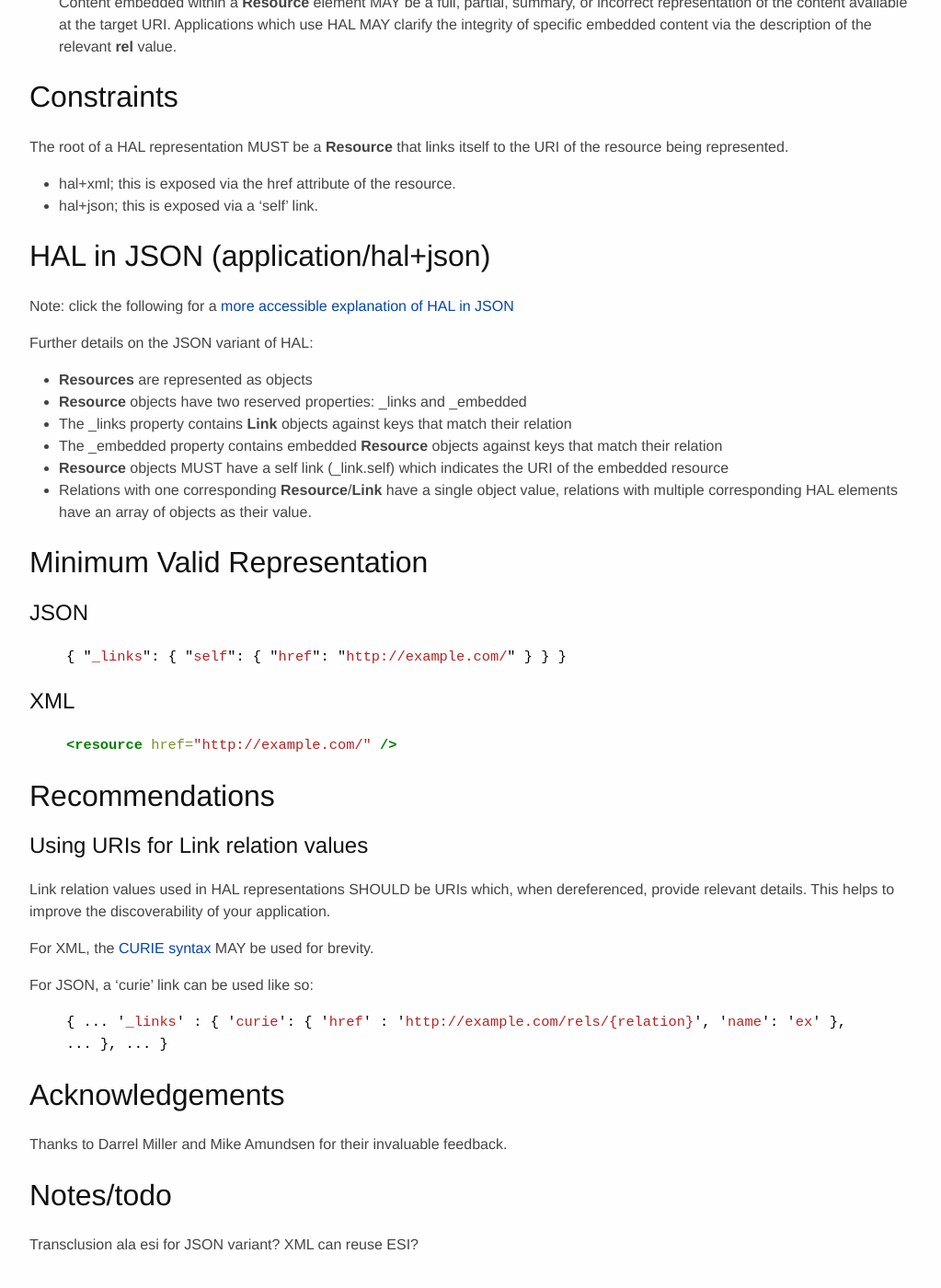
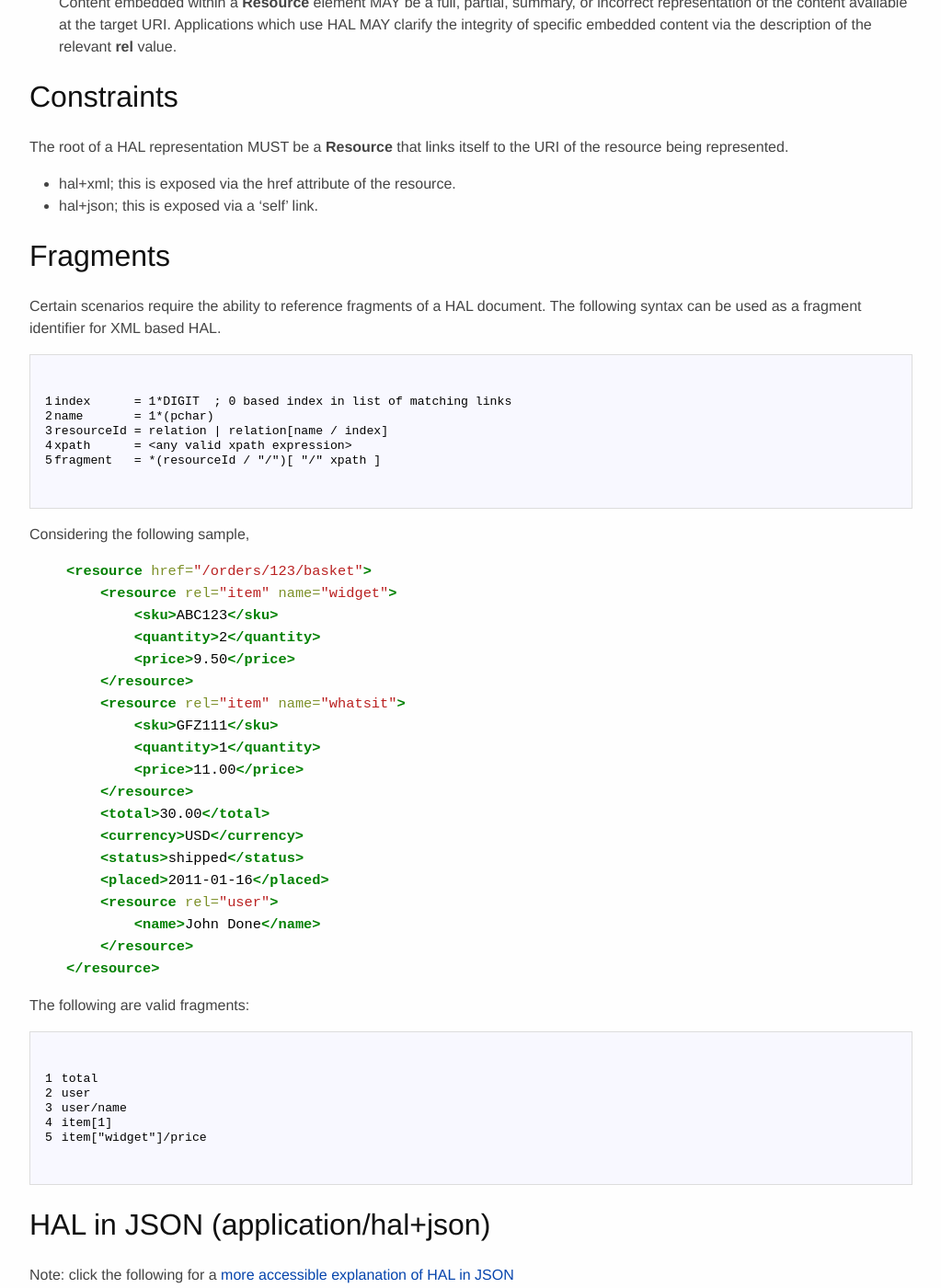
Before and after one commit to mikekelly/hal_specification, a Jekyll site: the page built from hal_specification.md, in a window 1280 px wide and 1400 px high, scrolled down 6628 px. Shown: the whole window at 92% size, without its empty margins (128-1151 px from the left). Built offline with Jekyll 4.4.1, drawn with Linux system fonts in a browser that asks for light colours; Markdown is read by kramdown in place of the engine named in the settings.

Commit message:
Added specifications for fragment identifier

```diff
--- a/hal_specification.md
+++ b/hal_specification.md
@@ -276,6 +276,48 @@ The root of a HAL representation MUST be a **Resource** that links itself to the
 * hal+xml; this is exposed via the href attribute of the resource.
 * hal+json; this is exposed via a 'self' link.
 
+## Fragments
+
+Certain scenarios require the ability to reference fragments of a HAL document.  The following syntax can be used as a fragment identifier for XML based HAL.
+
+    index      = 1*DIGIT  ; 0 based index in list of matching links
+    name       = 1*(pchar)
+	resourceId = relation | relation[name / index]
+    xpath      = <any valid xpath expression>
+    fragment   = *(resourceId / "/")[ "/" xpath ]
+
+Considering the following sample,
+
+{% highlight xml %}
+<resource href="/orders/123/basket">
+    <resource rel="item" name="widget">
+        <sku>ABC123</sku>
+        <quantity>2</quantity>
+        <price>9.50</price>
+    </resource>
+    <resource rel="item" name="whatsit">
+        <sku>GFZ111</sku>
+        <quantity>1</quantity>
+        <price>11.00</price>
+    </resource>
+    <total>30.00</total>
+    <currency>USD</currency>
+    <status>shipped</status>
+    <placed>2011-01-16</placed>
+    <resource rel="user">
+        <name>John Done</name>
+    </resource>
+</resource>
+{% endhighlight %}
+
+The following are valid fragments:
+
+     total
+     user
+	 user/name
+     item[1]
+	 item["widget"]/price
+
 ## HAL in JSON (application/hal+json)
 
 Note: click the following for a [more accessible explanation of HAL in JSON][3]
```
